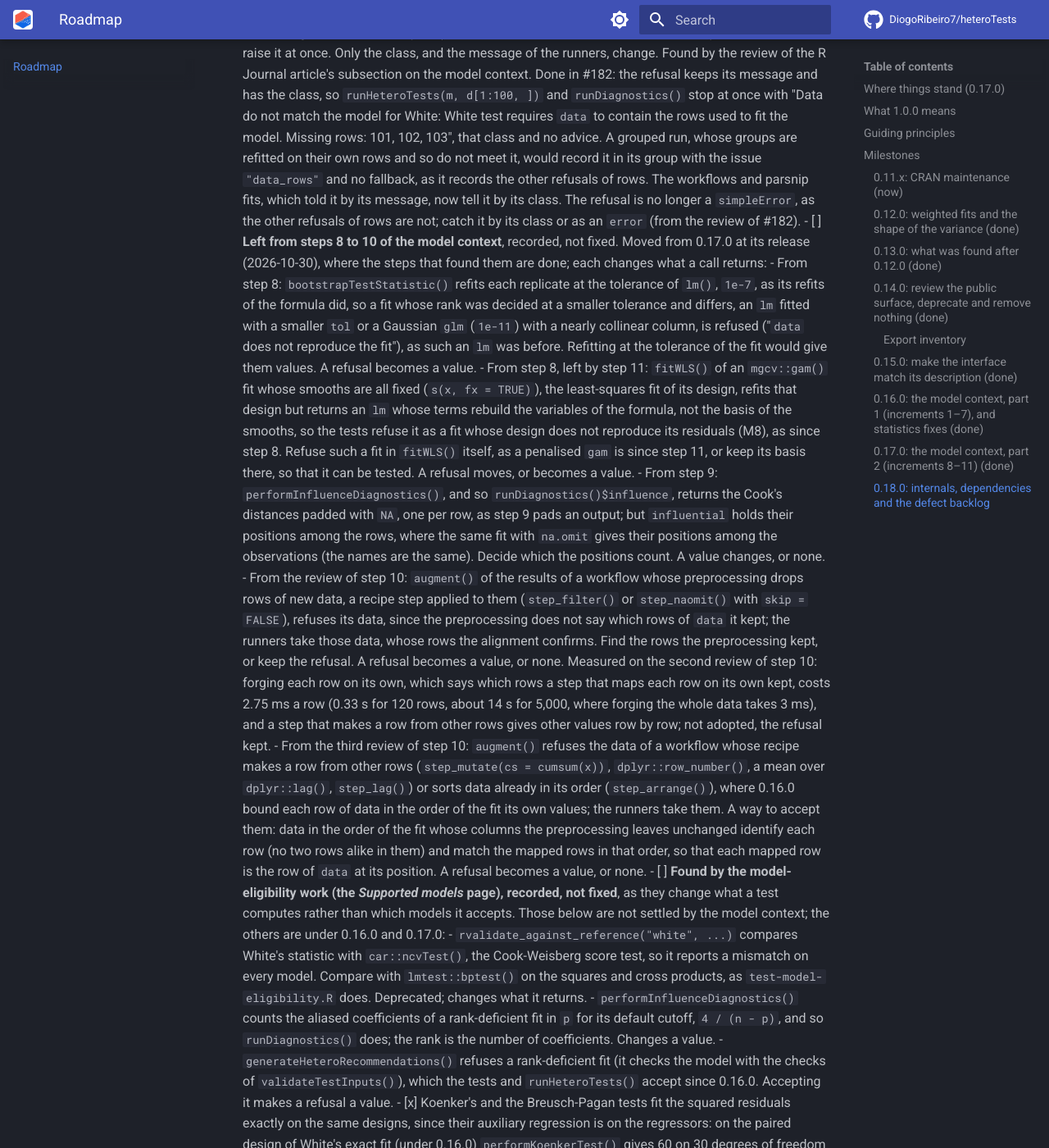
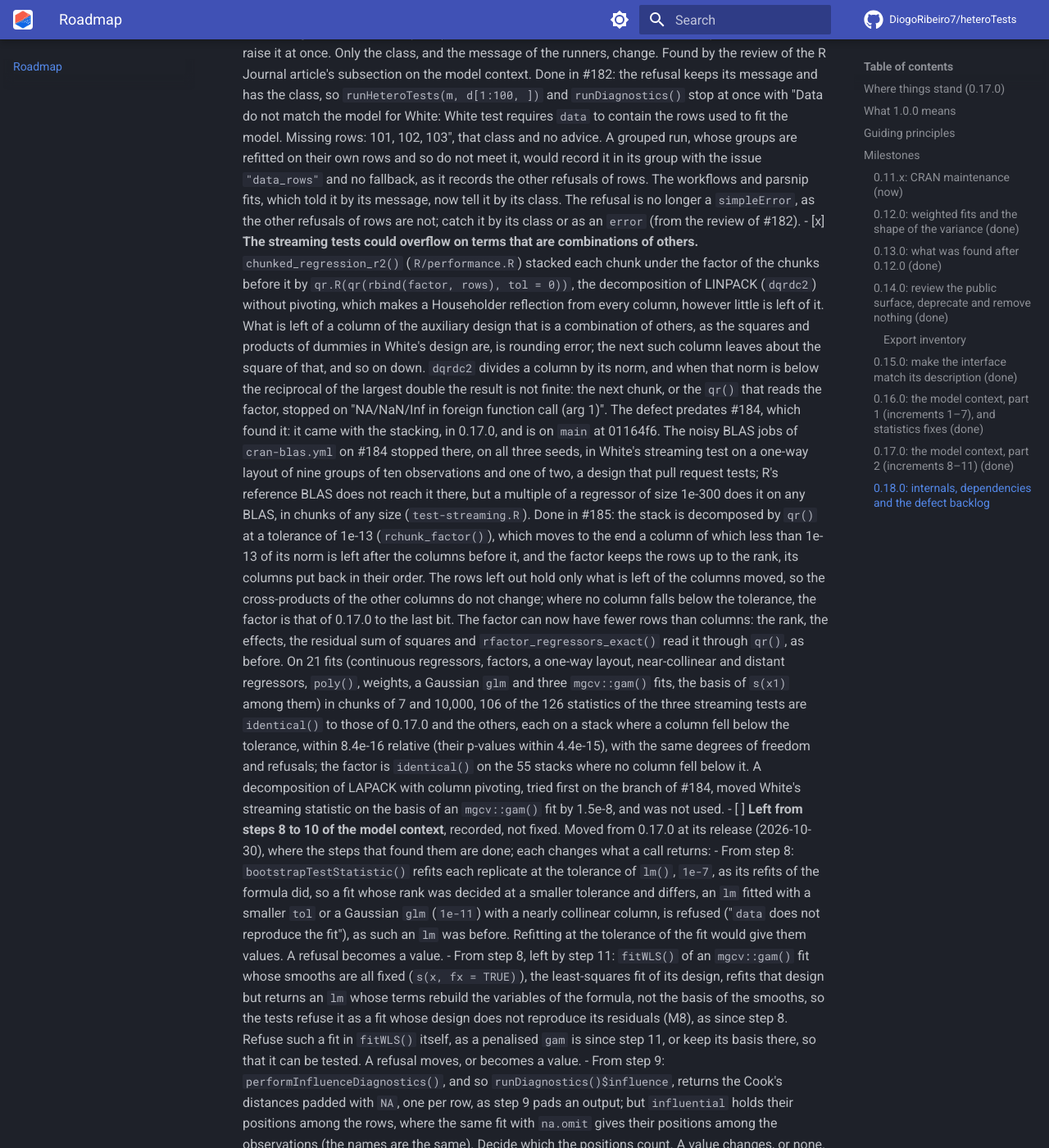
Before and after one commit to DiogoRibeiro7/heteroTests, an MkDocs documentation site: the page built from docs/roadmap.md, in a window 1280 px wide and 1400 px high, scrolled down 53872 px. Shown: the whole window at 82% size. Built offline with MkDocs 1.6.1 and Material for MkDocs 9.7.7, drawn with Linux system fonts in a browser that asks for light colours; comment, search, counter and statistics services are not loaded.

Commit message:
Record in the roadmap that the streaming tests could overflow on terms that are combinations of others since 0.17.0, how the noisy BLAS of #184 found it, and the stacking that leaves out their rounding error

```diff
--- a/docs/roadmap.md
+++ b/docs/roadmap.md
@@ -2429,6 +2429,45 @@ announced in bold in `NEWS.md`.
     which told it by its message, now tell it by its class. The refusal is no
     longer a `simpleError`, as the other refusals of rows are not; catch it by
     its class or as an `error` (from the review of #182).
+- [x] **The streaming tests could overflow on terms that are combinations of
+    others.** `chunked_regression_r2()` (`R/performance.R`) stacked each chunk
+    under the factor of the chunks before it by
+    `qr.R(qr(rbind(factor, rows), tol = 0))`, the decomposition of LINPACK
+    (`dqrdc2`) without pivoting, which makes a Householder reflection from
+    every column, however little is left of it. What is left of a column of
+    the auxiliary design that is a combination of others, as the squares and
+    products of dummies in White's design are, is rounding error; the next
+    such column leaves about the square of that, and so on down. `dqrdc2`
+    divides a column by its norm, and when that norm is below the reciprocal
+    of the largest double the result is not finite: the next chunk, or the
+    `qr()` that reads the factor, stopped on "NA/NaN/Inf in foreign function
+    call (arg 1)". The defect predates #184, which found it: it came with the
+    stacking, in 0.17.0, and is on `main` at 01164f6. The noisy BLAS jobs of
+    `cran-blas.yml` on #184 stopped there, on all three seeds, in White's
+    streaming test on a one-way layout of nine groups of ten observations and
+    one of two, a design that pull request tests; R's reference BLAS does not
+    reach it there, but a multiple of a regressor of size 1e-300 does it on
+    any BLAS, in chunks of any size (`test-streaming.R`). Done in #185: the
+    stack is decomposed by `qr()` at a tolerance of 1e-13
+    (`rchunk_factor()`), which moves to the end a column of which less than
+    1e-13 of its norm is left after the columns before it, and the factor
+    keeps the rows up to the rank, its columns put back in their order. The
+    rows left out hold only what is left of the columns moved, so the
+    cross-products of the other columns do not change; where no column falls
+    below the tolerance, the factor is that of 0.17.0 to the last bit. The
+    factor can now have fewer rows than columns: the rank, the effects, the
+    residual sum of squares and `rfactor_regressors_exact()` read it through
+    `qr()`, as before. On 21 fits (continuous regressors, factors, a one-way
+    layout, near-collinear and distant regressors, `poly()`, weights, a
+    Gaussian `glm` and three `mgcv::gam()` fits, the basis of `s(x1)` among
+    them) in chunks of 7 and 10,000, 106 of the 126 statistics of the three
+    streaming tests are `identical()` to those of 0.17.0 and the others,
+    each on a stack where a column fell below the tolerance, within 8.4e-16
+    relative (their p-values within 4.4e-15), with the same degrees of
+    freedom and refusals; the factor is `identical()` on the 55 stacks where
+    no column fell below it. A decomposition of LAPACK with column pivoting,
+    tried first on the branch of #184, moved White's streaming statistic on
+    the basis of an `mgcv::gam()` fit by 1.5e-8, and was not used.
 - [ ] **Left from steps 8 to 10 of the model context**, recorded, not fixed.
     Moved from 0.17.0 at its release (2026-10-30), where the steps that found
     them are done; each changes what a call returns:
```
Also changed, not shown: ROADMAP.md (+39 -0 lines).
